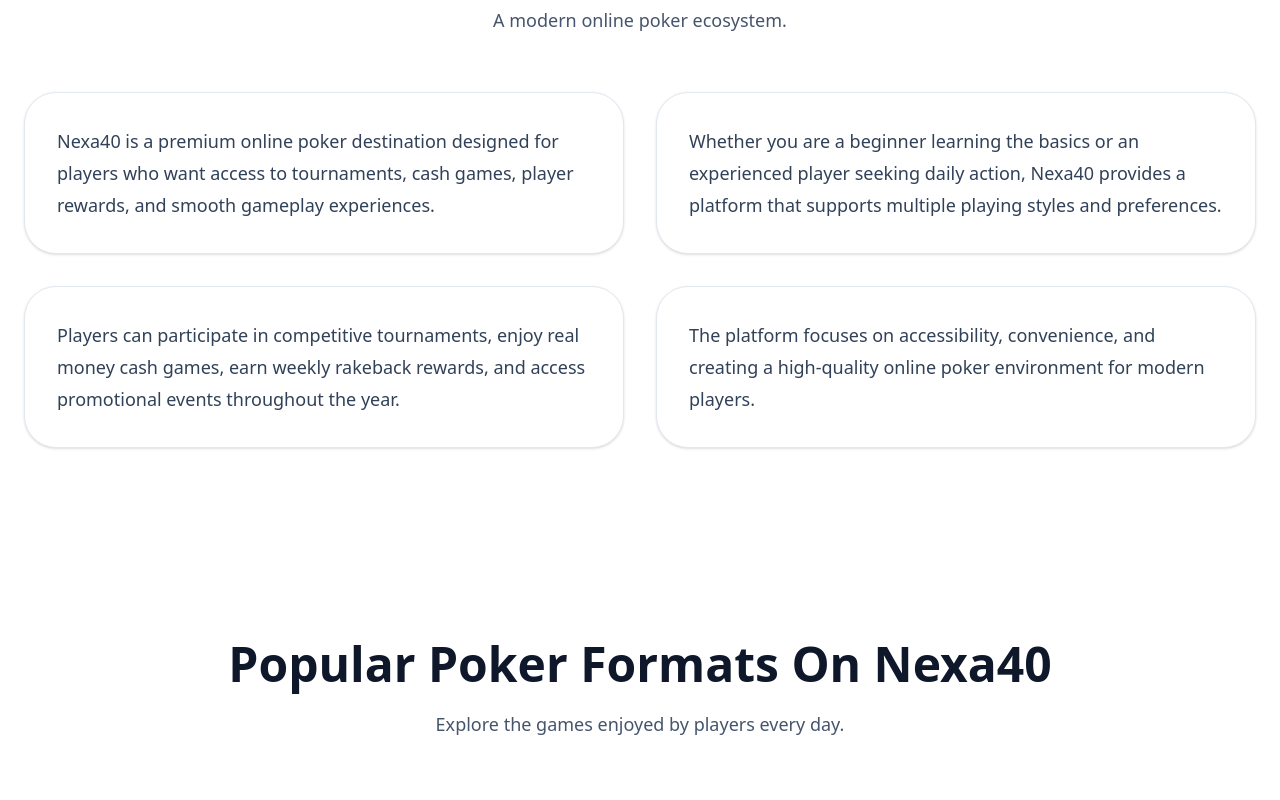
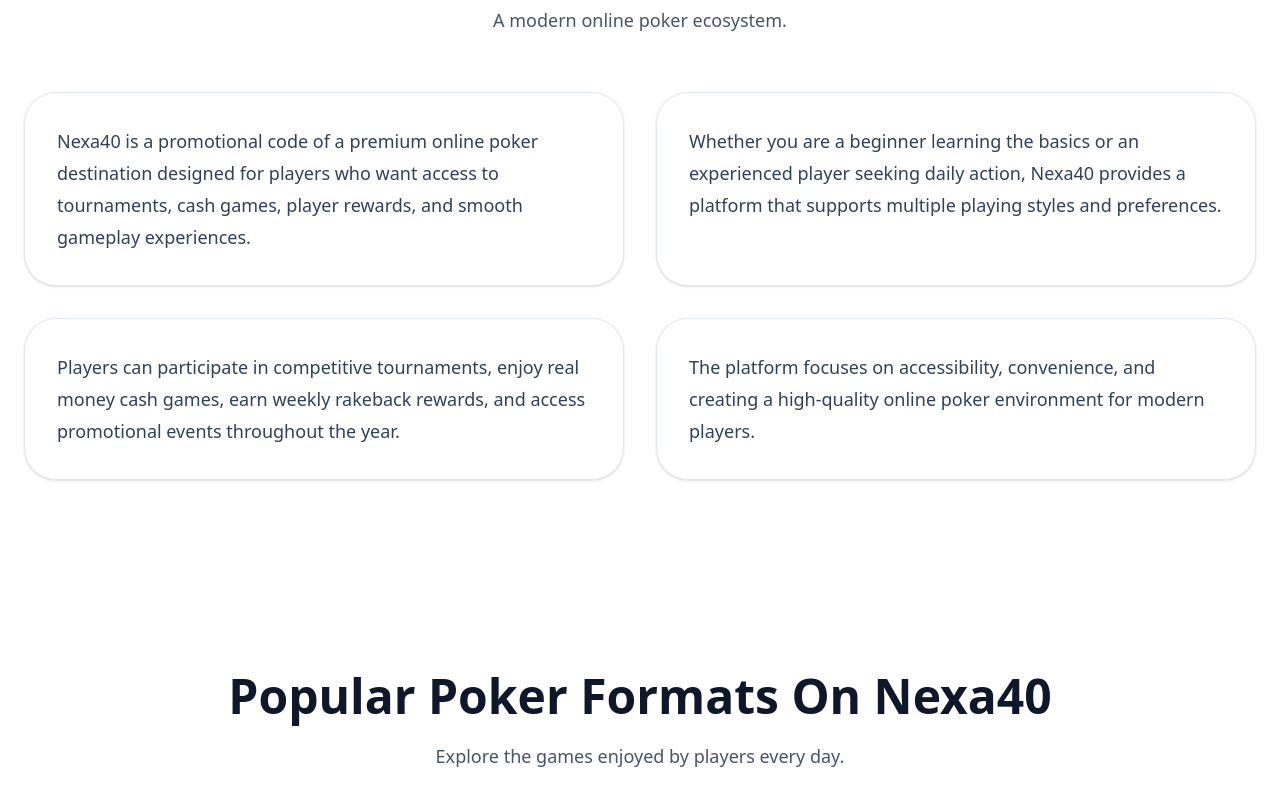
Before and after one commit to dsk73/nexapoker-app, a Next.js app: page /nexa40 in a window 1280 px wide. Shown: the part 2760-3560 px from the top of the page. Built offline with nearby package versions, Linux system fonts and the light colour scheme.

Commit message:
Updated some nexa40 texts

```diff
--- a/app/nexa40/page.tsx
+++ b/app/nexa40/page.tsx
@@ -79,7 +79,7 @@
         title="What Is Nexa40?"
         subtitle="A modern online poker ecosystem."
         content={[
-          "Nexa40 is a premium online poker destination designed for players who want access to tournaments, cash games, player rewards, and smooth gameplay experiences.",
+          "Nexa40 is a promotional code of a premium online poker destination designed for players who want access to tournaments, cash games, player rewards, and smooth gameplay experiences.",
           "Whether you are a beginner learning the basics or an experienced player seeking daily action, Nexa40 provides a platform that supports multiple playing styles and preferences.",
           "Players can participate in competitive tournaments, enjoy real money cash games, earn weekly rakeback rewards, and access promotional events throughout the year.",
           "The platform focuses on accessibility, convenience, and creating a high-quality online poker environment for modern players.",
--- a/data/faqs/nexa40Faqs.ts
+++ b/data/faqs/nexa40Faqs.ts
@@ -4,7 +4,7 @@
 {
 question: "What is Nexa40?",
 answer:
-"Nexa40 is part of the Nexa Poker ecosystem and provides players access to tournaments, cash games, rewards, and premium poker experiences.",
+"Nexa40 is part of the promotional code for Nexa Poker ecosystem and provides players access to tournaments, cash games, rewards, and premium poker experiences.",
 },
 {
 question: "Can I play real money poker on Nexa40?",
```
